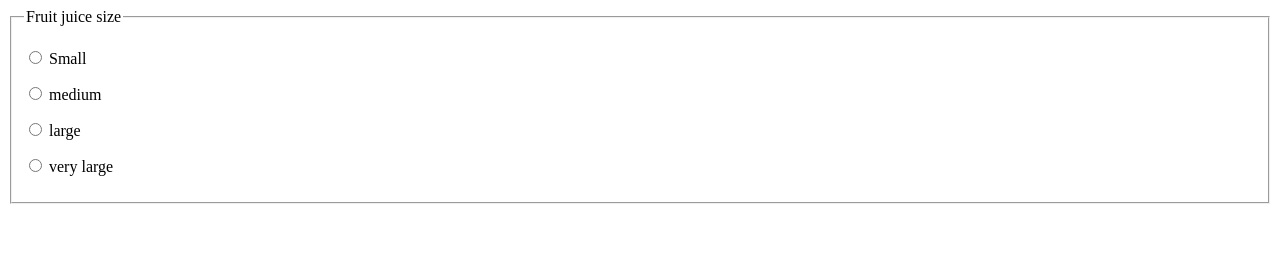
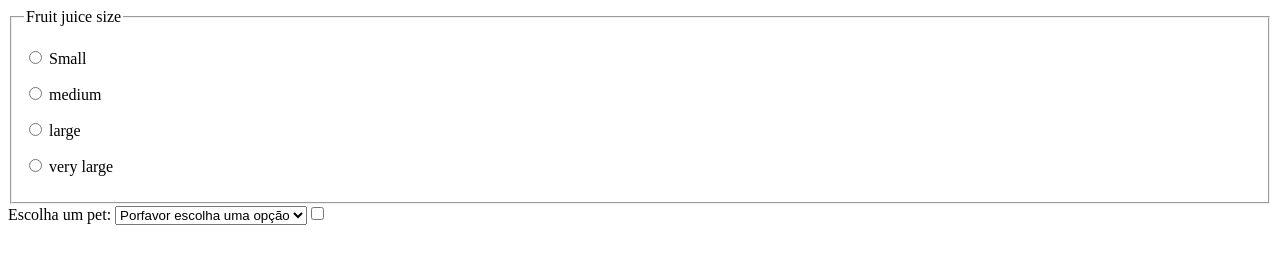
Before and after one commit to snowcass/aulas_html_css-bats01ma, a plain HTML site: page 1_FORMULARIOS/1_form_basico/4_atividade/index.html in a window 1280 px wide. Drawn offline with Linux system fonts and the light colour scheme.

Commit message:
atividade4

```diff
--- a/1_FORMULARIOS/1_form_basico/4_atividade/index.html
+++ b/1_FORMULARIOS/1_form_basico/4_atividade/index.html
@@ -24,11 +24,22 @@
                 <label for="size_3">large</label>
             </p>
             <p>
-                <input type="radio" name="size" id="size_4" value="very large" />
+                <input type="radio" name="size" id="size_4" value="verylarge" />
                 <label for="size_4">very large</label>
             </p>
         </fieldset>
     </form>
 
+    <label for="pet-select">Escolha um pet:</label>
+    <select name="pets" id="pet-select">
+        <option value="">Porfavor escolha uma opção </option>
+        <option value="cachorro">cachorro</option>
+        <option value="gato">gato</option>
+        <option value="tartaruga">tartaruga</option>
+        <option value="coelho">coelho</option>
+
+        <form>
+            <input type="checkbox">
+        </form>
 </body>
 </html>
```
